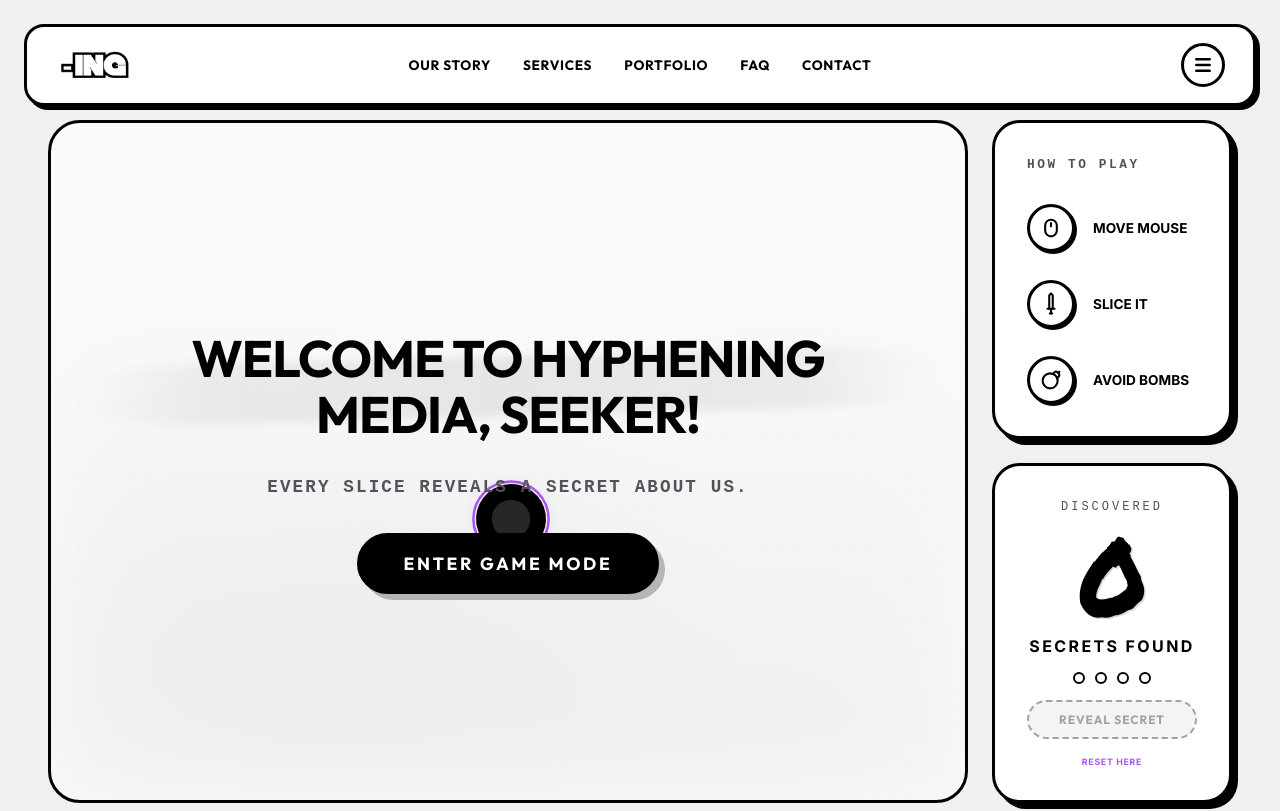
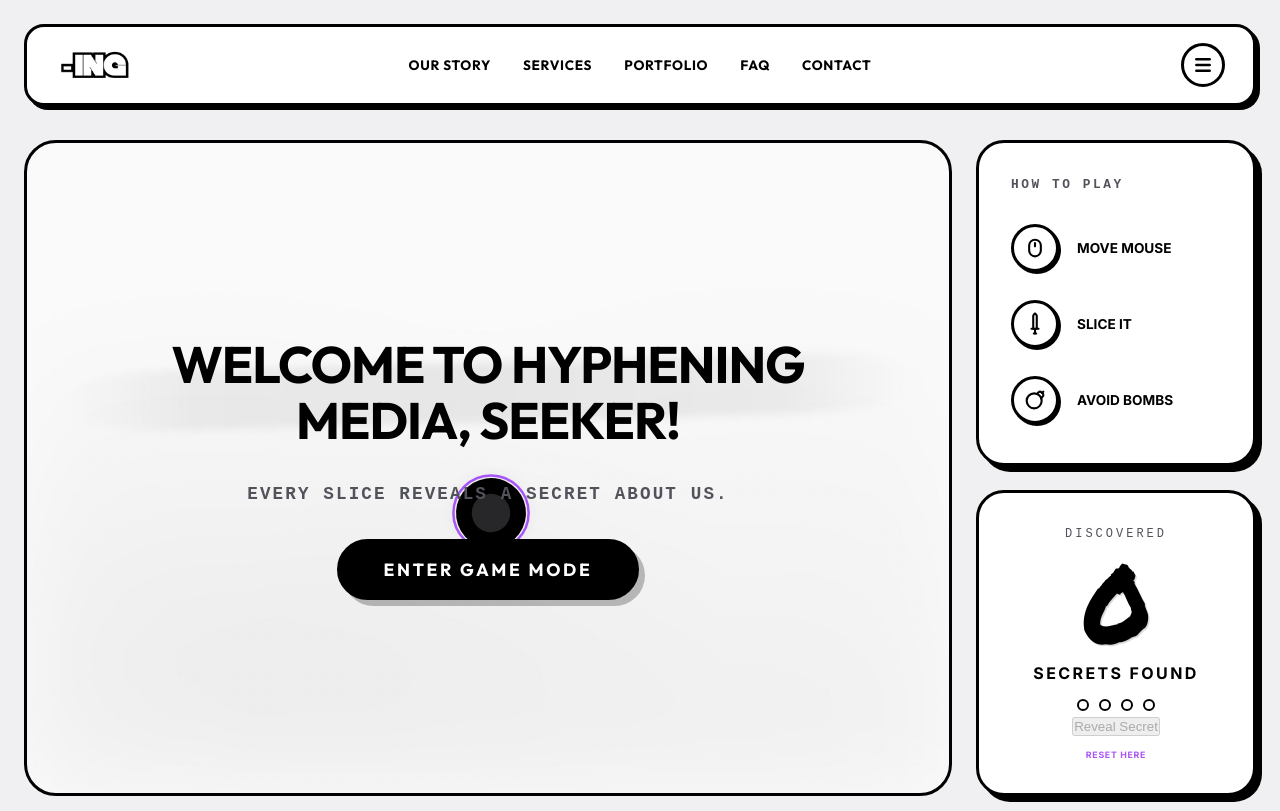
Before and after one commit to joseph42nite/hyphening-media, a React (Vite) app in the folder frontend/: page / in a window 1280 px wide. Shown: the top 811 px of the page. Built offline with nearby package versions, Linux system fonts and the light colour scheme.

Commit message:
design: stretch bento boxes to cover screen and match nav header width

```diff
--- a/frontend/src/index.css
+++ b/frontend/src/index.css
@@ -973,17 +973,18 @@
   display: flex;
   align-items: center;
   justify-content: center;
-  padding: 120px 48px 80px;
+  padding: 140px 24px 60px;
   overflow: hidden;
+  width: 100%;
 }
 
 .hero-bento {
   display: grid;
-  grid-template-columns: 1fr 240px;
+  grid-template-columns: 1fr 280px;
   grid-template-rows: 1fr auto;
   gap: 24px;
   width: 100%;
-  max-width: 1200px;
+  max-width: 100%;
   min-height: 82vh;
 }
 
@@ -1293,42 +1294,7 @@
   background: #000000;
 }
 
-.reveal-secret-btn {
-  width: 100%;
-  padding: 10px 16px;
-  font-family: var(--font-heading);
-  font-size: 0.75rem;
-  font-weight: 800;
-  text-transform: uppercase;
-  letter-spacing: 0.08em;
-  background: #f4f4f5; /* Zinc 100 */
-  color: #a1a1aa; /* Zinc 400 */
-  border: 2px dashed #a1a1aa;
-  border-radius: 999px;
-  cursor: not-allowed;
-  transition: all 0.2s ease;
-  margin-top: 10px;
-  margin-bottom: 4px;
-}
-
-.reveal-secret-btn.active {
-  background: #000000;
-  color: #ffffff;
-  border: 2px solid #000000;
-  box-shadow: 3px 3px 0px rgba(0, 0, 0, 0.2);
-  cursor: pointer;
-}
-
-.reveal-secret-btn.active:hover {
-  transform: translateY(-2px);
-  box-shadow: 5px 5px 0px rgba(0, 0, 0, 0.25);
-  background: #18181b; /* zinc-900 */
-}
-
-.reveal-secret-btn.active:active {
-  transform: translateY(1px);
-  box-shadow: 1px 1px 0px rgba(0, 0, 0, 0.2);
-}
+
 
 /* Responsive bento styling */
 @media (max-width: 992px) {
```
